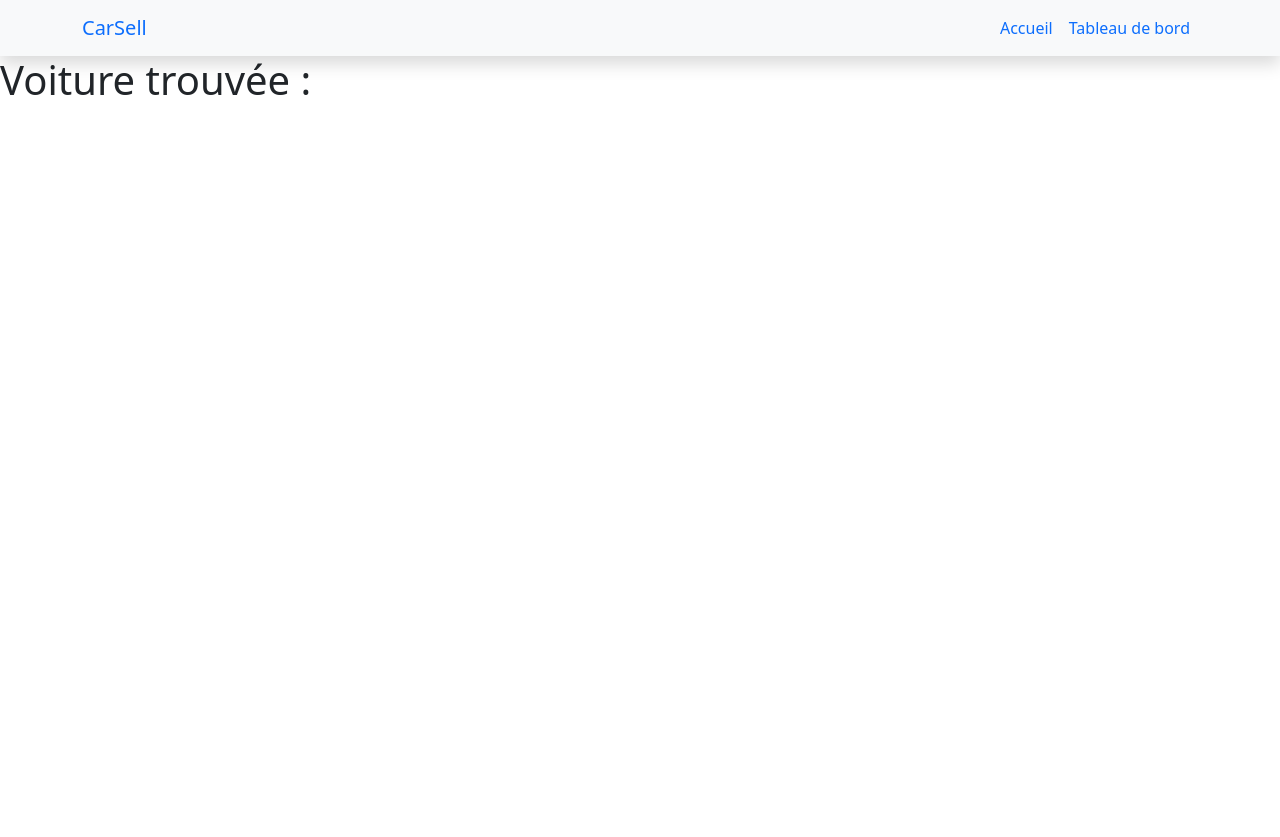
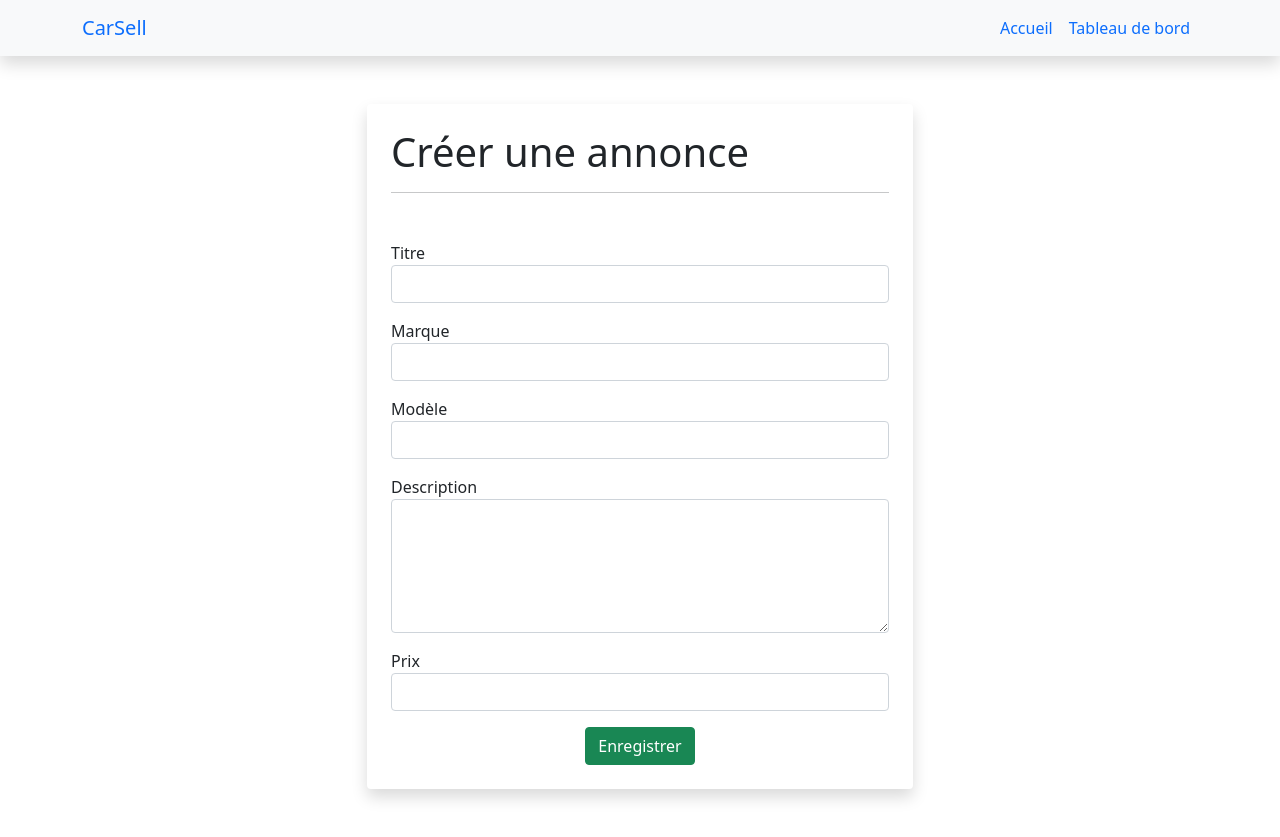
Before and after one commit to Antoine-Goncalves14/car-sell-angular, an Angular app: page /admin/dashboard in a window 1280 px wide. Before the commit the page ends 800 px from the top, so only its background shows below. Built offline with nearby package versions, Linux system fonts and the light colour scheme.

Commit message:
méthode template

```diff
--- a/src/app/admin/dashboard/dashboard.component.html
+++ b/src/app/admin/dashboard/dashboard.component.html
@@ -1,6 +1,35 @@
-<h1>Voiture trouvée :</h1>
-<div *ngIf="currentCar">
-  <h2>{{ currentCar.id }} - {{ currentCar.brand }}</h2>
-  <h3>{{ currentCar.model }}</h3>
-  <p> {{ currentCar.color }}</p>
+<div class="container py-5">
+  <div class="row">
+    <div class="col-12 col-md-10 col-lg-8 col-xl-6 mx-auto">
+      <div class="bg-white shadow rounded p-4">
+        <h1 class="dsiplay-6 text-dark">Créer une annonce</h1>
+        <hr class="bg-dark mb-5">
+        <form #offerForm="ngForm" (ngSubmit)="onSubmitOfferForm(offerForm)">
+          <div class="form-group mb-3">
+            <label for="offerTitleInput">Titre</label>
+            <input type="text" id="offerTitleInput" class="form-control" name="title" ngModel>
+          </div>
+          <div class="form-group mb-3">
+            <label for="offerBrandInput">Marque</label>
+            <input type="text" id="offerBrandInput" class="form-control" name="brand" ngModel>
+          </div>
+          <div class="form-group mb-3">
+            <label for="offerModelInput">Modèle</label>
+            <input type="text" id="offerModelInput" class="form-control" name="model" ngModel>
+          </div>
+          <div class="form-group mb-3">
+            <label for="offerDescriptionInput">Description</label>
+            <textarea id="offerDescriptionInput" class="w-100 form-control" rows="5" name="description" ngModel></textarea>
+          </div>
+          <div class="form-group mb-3">
+            <label for="offerPriceInput">Prix</label>
+            <input type="number" id="offerPriceInput" class="form-control" name="price" ngModel>
+          </div>
+          <div class="d-flex">
+            <button class="btn btn-success mx-auto" type="submit">Enregistrer</button>
+          </div>
+        </form>
+      </div>
+    </div>
+  </div>
 </div>
--- a/src/app/admin/dashboard/dashboard.component.ts
+++ b/src/app/admin/dashboard/dashboard.component.ts
@@ -1,4 +1,5 @@
 import { Component, OnInit } from '@angular/core';
+import { NgForm } from '@angular/forms';
 import { ActivatedRoute } from '@angular/router';
 
 @Component({
@@ -40,4 +41,9 @@ export class DashboardComponent implements OnInit {
     this.currentCar = this.cars.find(car => car.id === +String(carId));
   }
 
+  onSubmitOfferForm(form: NgForm): void {
+    console.log(form.value);
+
+  }
+
 }
```
